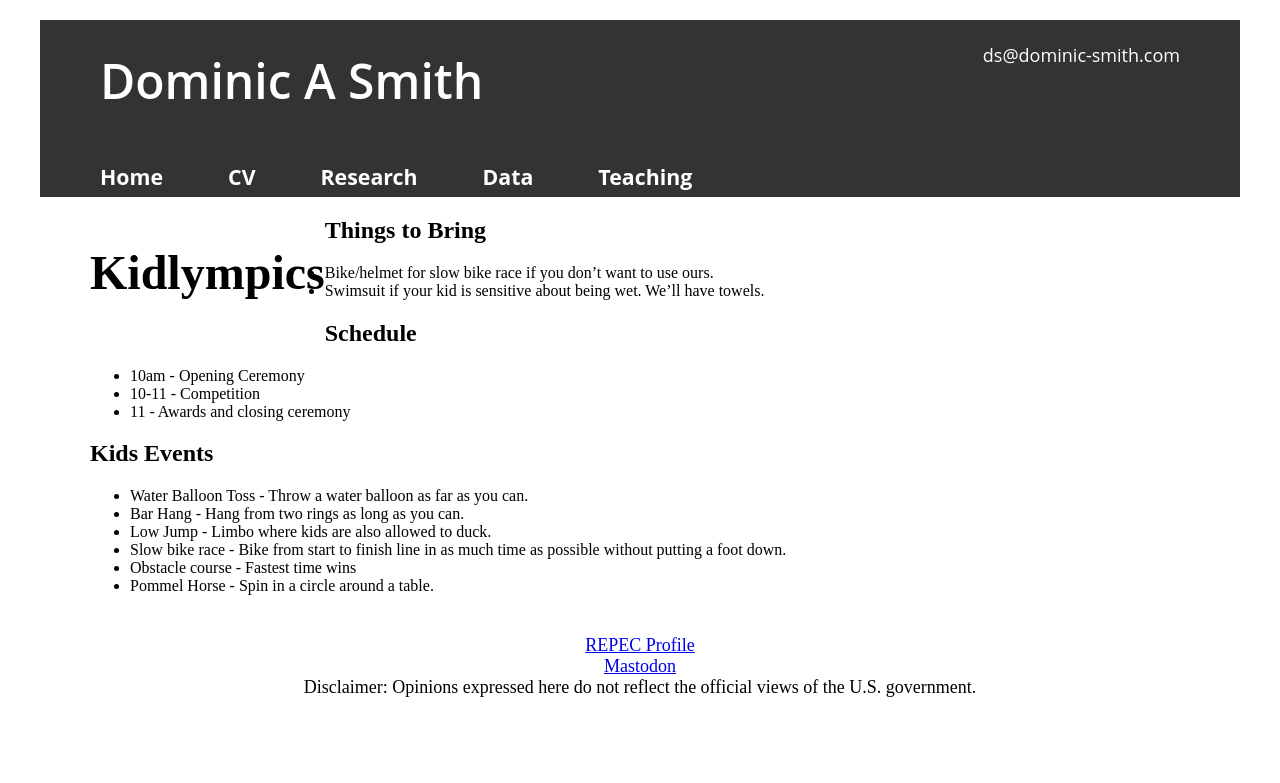
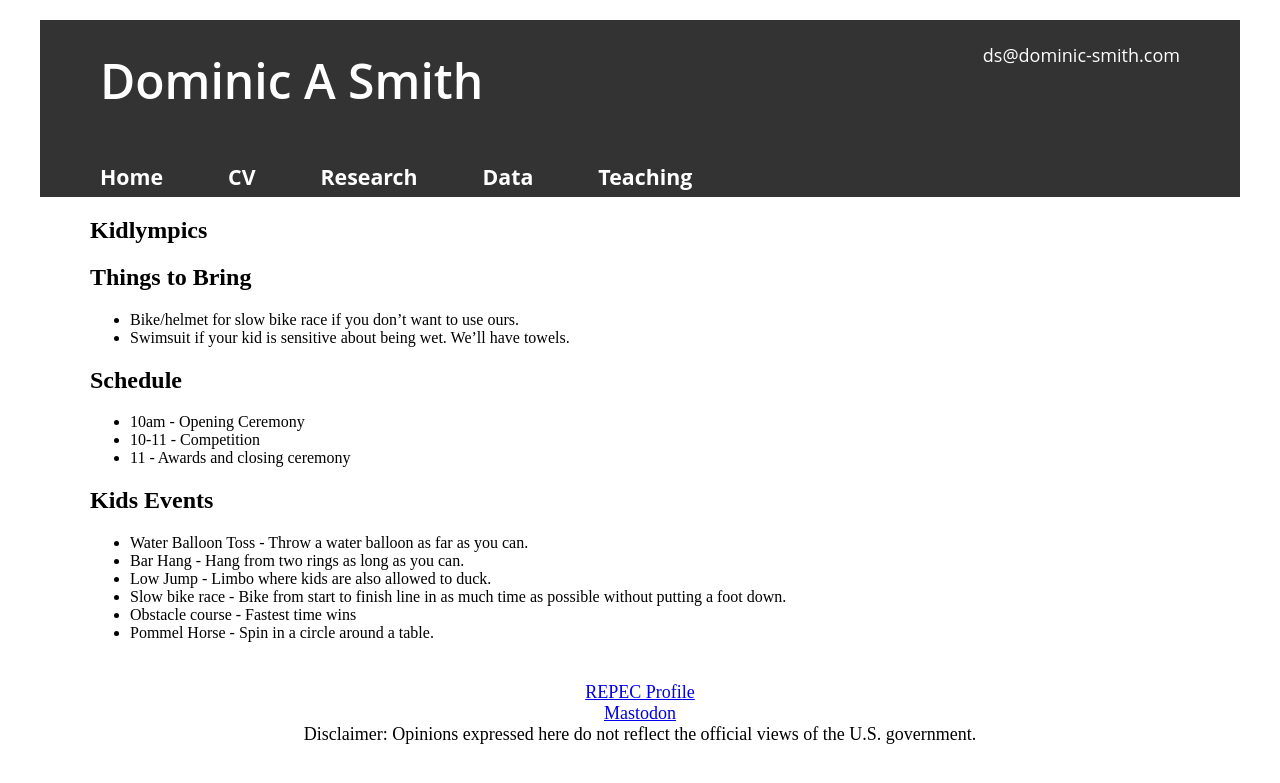
Before and after one commit to dominic-smith/dominic-smith.github.io, a Jekyll site: the page built from kidlympics.md, in a window 1280 px wide. Shown: the top 783 px of the page. Built offline with Jekyll 4.4.1, drawn with Linux system fonts in a browser that asks for light colours; our own code applies the rules of GitHub Pages for plain Markdown files.

Commit message:
Update kidlympics.md

```diff
--- a/kidlympics.md
+++ b/kidlympics.md
@@ -1,7 +1,5 @@
- <div class="paper">
 
-</div>
-# Kidlympics
+## Kidlympics
 
 ## Things to Bring
 
```
